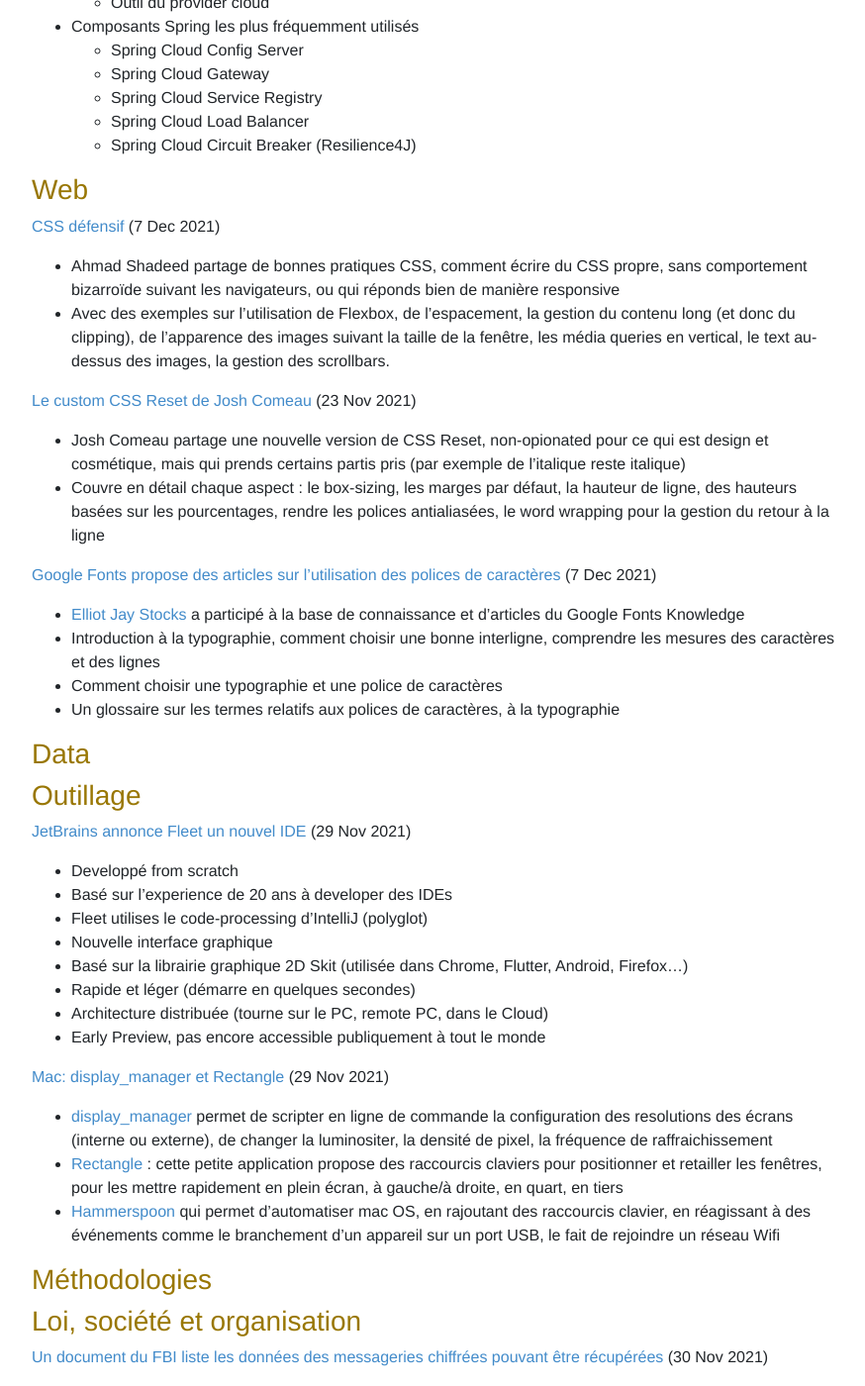
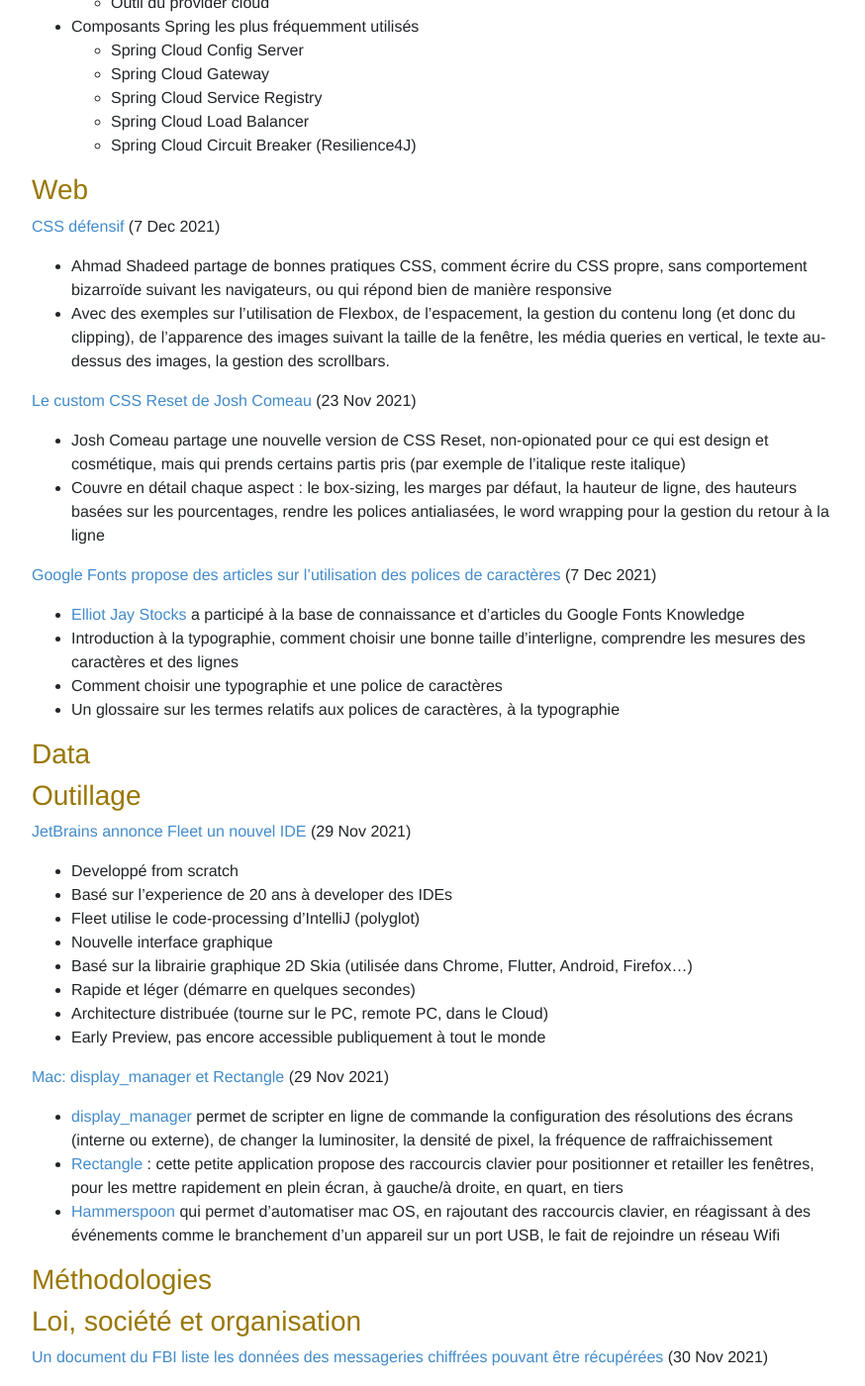
Before and after one commit to lescastcodeurs/lescastcodeurs.com, a Jekyll site: the page built from _posts/2021-12-20-lcc-269-la-la-log4j.md, in a window 1280 px wide and 1400 px high, scrolled down 4539 px. Shown: the whole window at 99% size, without its empty margins (53-927 px from the left). Built offline with Jekyll 4.4.1, drawn with Linux system fonts in a browser that asks for light colours; comment, search, counter and statistics services are not loaded.

Commit message:
Correction de quelques typos

```diff
--- a/_posts/2021-12-20-lcc-269-la-la-log4j.md
+++ b/_posts/2021-12-20-lcc-269-la-la-log4j.md
@@ -179,8 +179,8 @@ Téléchargement de l’épisode [LesCastCodeurs-Episode-269.mp3](https://traffi
 
 [CSS défensif](https://ishadeed.com/article/defensive-css/) (7 Dec 2021)
 
-* Ahmad Shadeed partage de bonnes pratiques CSS, comment écrire du CSS propre, sans comportement bizarroïde suivant les navigateurs, ou qui réponds bien de manière responsive
-* Avec des exemples sur l'utilisation de Flexbox, de l'espacement, la gestion du contenu long (et donc du clipping), de l'apparence des images suivant la taille de la fenêtre, les média queries en vertical, le text au-dessus des images, la gestion des scrollbars.
+* Ahmad Shadeed partage de bonnes pratiques CSS, comment écrire du CSS propre, sans comportement bizarroïde suivant les navigateurs, ou qui répond bien de manière responsive
+* Avec des exemples sur l'utilisation de Flexbox, de l'espacement, la gestion du contenu long (et donc du clipping), de l'apparence des images suivant la taille de la fenêtre, les média queries en vertical, le texte au-dessus des images, la gestion des scrollbars.
 
 [Le custom CSS Reset de Josh Comeau](https://www.joshwcomeau.com/css/custom-css-reset/) (23 Nov 2021)
 
@@ -190,7 +190,7 @@ Téléchargement de l’épisode [LesCastCodeurs-Episode-269.mp3](https://traffi
 [Google Fonts propose des articles sur l'utilisation des polices de caractères](https://fonts.google.com/knowledge) (7 Dec 2021)
 
 * [Elliot Jay Stocks](https://elliotjaystocks.com/blog/google-fonts-knowledge) a participé à la base de connaissance et d'articles du Google Fonts Knowledge
-* Introduction à la typographie, comment choisir une bonne interligne, comprendre les mesures des caractères et des lignes
+* Introduction à la typographie, comment choisir une bonne taille d'interligne, comprendre les mesures des caractères et des lignes
 * Comment choisir une typographie et une police de caractères
 * Un glossaire sur les termes relatifs aux polices de caractères, à la typographie
 
@@ -204,17 +204,17 @@ Téléchargement de l’épisode [LesCastCodeurs-Episode-269.mp3](https://traffi
 
 * Developpé from scratch
 * Basé sur l’experience de 20 ans à developer des IDEs
-* Fleet utilises le code-processing d’IntelliJ (polyglot)
+* Fleet utilise le code-processing d’IntelliJ (polyglot)
 * Nouvelle interface graphique
-* Basé sur la librairie graphique 2D Skit (utilisée dans Chrome, Flutter, Android, Firefox...)
+* Basé sur la librairie graphique 2D Skia (utilisée dans Chrome, Flutter, Android, Firefox...)
 * Rapide et léger (démarre en quelques secondes)
 * Architecture distribuée (tourne sur le PC, remote PC, dans le Cloud)
 * Early Preview, pas encore accessible publiquement à tout le monde
 
 [Mac: display_manager et Rectangle](https://twitter.com/glaforge/status/1465284619469742083) (29 Nov 2021)
 
-* [display_manager](https://github.com/univ-of-utah-marriott-library-apple/display_manager) permet de scripter en ligne de commande la configuration des resolutions des écrans (interne ou externe), de changer la luminositer, la densité de pixel, la fréquence de raffraichissement
-* [Rectangle](https://rectangleapp.com/) : cette petite application propose des raccourcis claviers pour positionner et retailler les fenêtres, pour les mettre rapidement en plein écran, à gauche/à droite, en quart, en tiers
+* [display_manager](https://github.com/univ-of-utah-marriott-library-apple/display_manager) permet de scripter en ligne de commande la configuration des résolutions des écrans (interne ou externe), de changer la luminositer, la densité de pixel, la fréquence de raffraichissement
+* [Rectangle](https://rectangleapp.com/) : cette petite application propose des raccourcis clavier pour positionner et retailler les fenêtres, pour les mettre rapidement en plein écran, à gauche/à droite, en quart, en tiers
 * [Hammerspoon](https://www.hammerspoon.org/) qui permet d'automatiser mac OS, en rajoutant des raccourcis clavier, en réagissant à des événements comme le branchement d'un appareil sur un port USB, le fait de rejoindre un réseau Wifi
 
 
```
